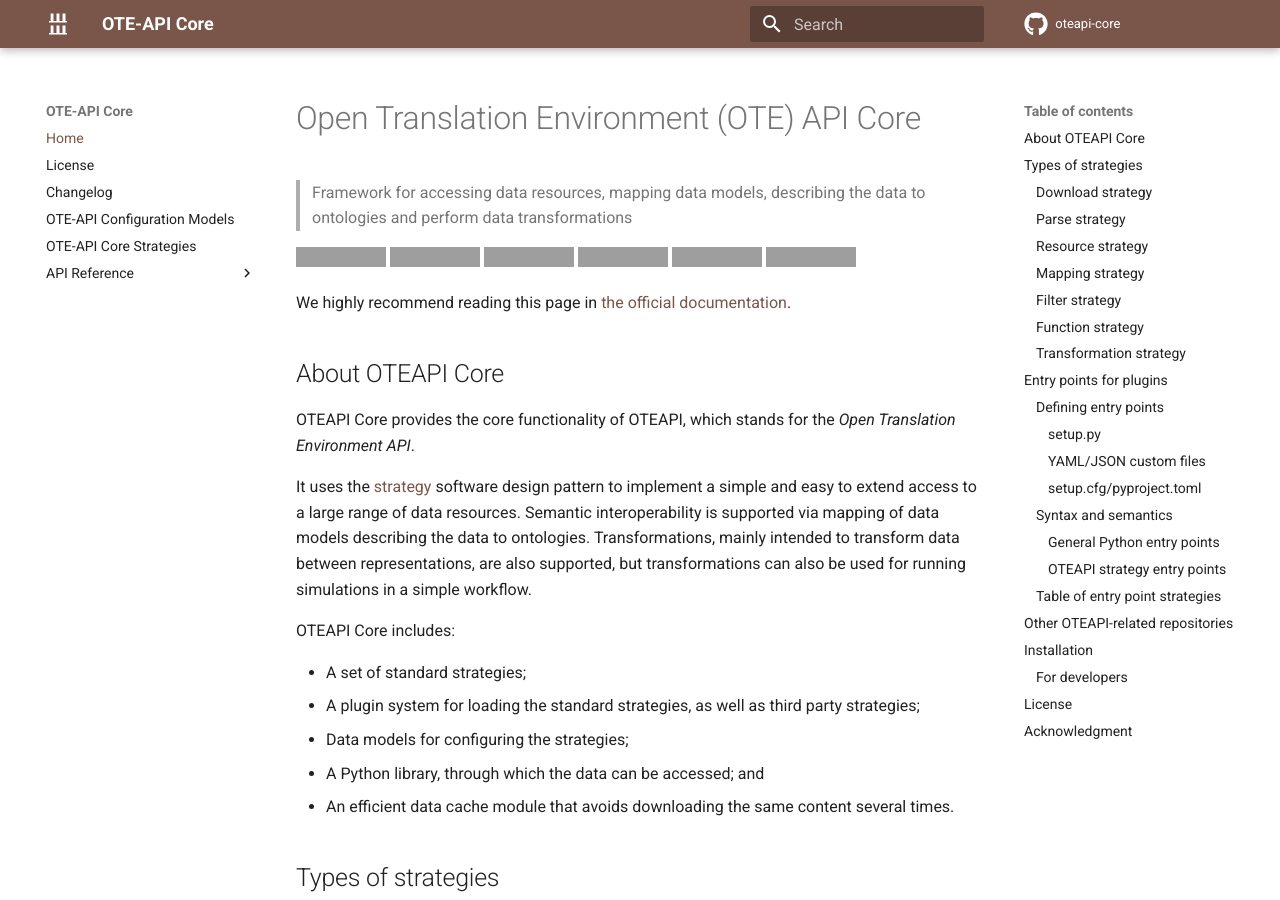
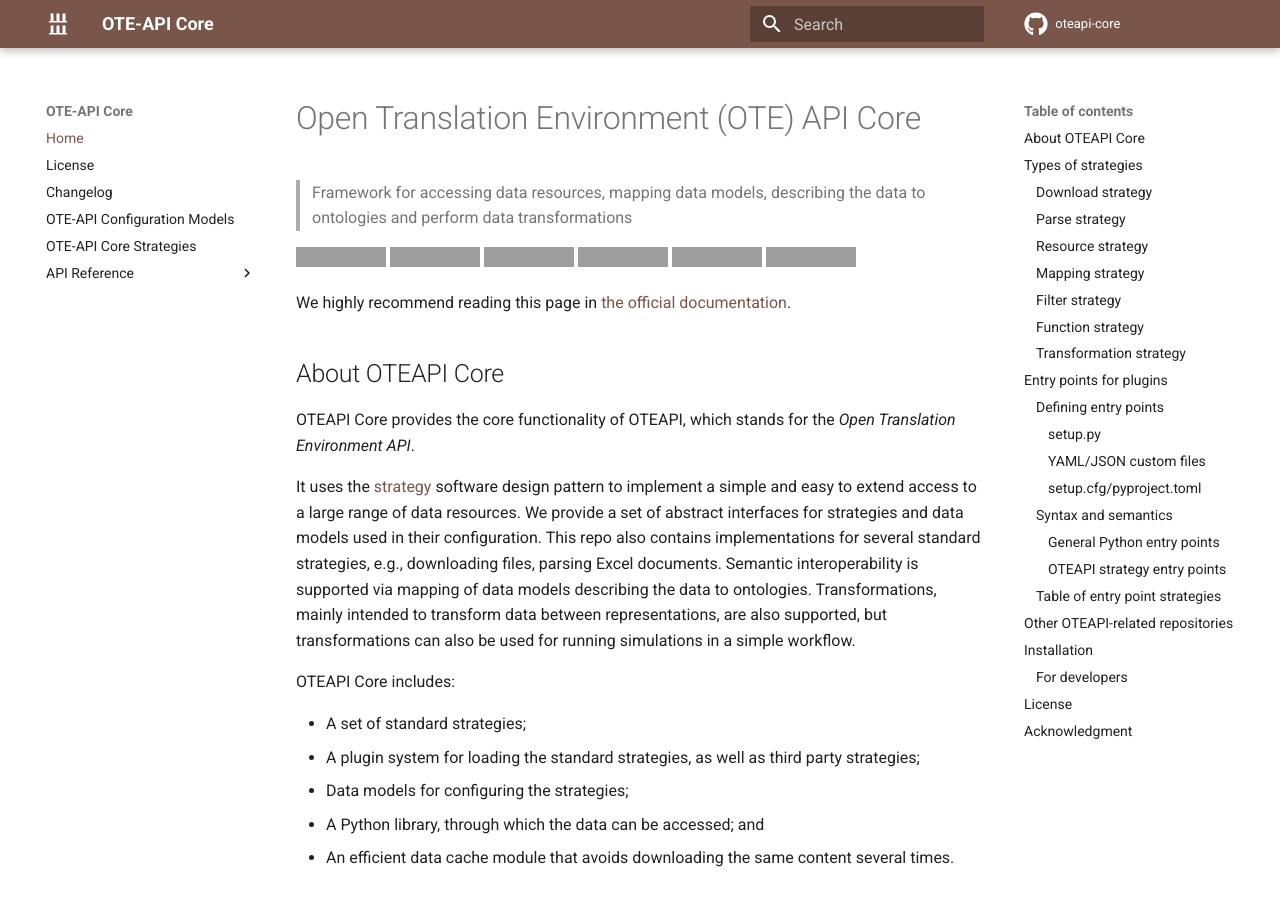
Before and after one commit to EMMC-ASBL/oteapi-core, an MkDocs documentation site: the page built from docs/index.md, in a window 1280 px wide and 900 px high, cut to the strip 0-900 px from the top of the window. Built offline with MkDocs 1.6.1 and Material for MkDocs 9.7.7, drawn with Linux system fonts in a browser that asks for light colours; comment, search, counter and statistics services are not loaded; the version menu is left out; grey boxes are pictures that could not be loaded.

Commit message:
added a small clarification to the docs

```diff
--- a/docs/index.md
+++ b/docs/index.md
@@ -16,6 +16,8 @@ We highly recommend reading this page in [the official documentation](https://em
 OTEAPI Core provides the core functionality of OTEAPI, which stands for the *Open Translation Environment API*.
 
 It uses the [strategy](https://en.wikipedia.org/wiki/Strategy_pattern) software design pattern to implement a simple and easy to extend access to a large range of data resources.
+We provide a set of abstract interfaces for strategies and data models used in their configuration.
+This repo also contains implementations for several standard strategies, e.g., downloading files, parsing Excel documents.
 Semantic interoperability is supported via mapping of data models describing the data to ontologies.
 Transformations, mainly intended to transform data between representations, are also supported, but transformations can also be used for running simulations in a simple workflow.
 
```
